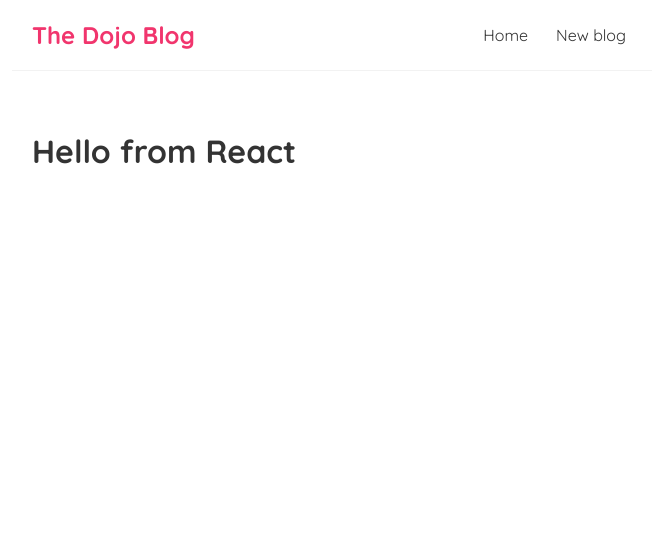
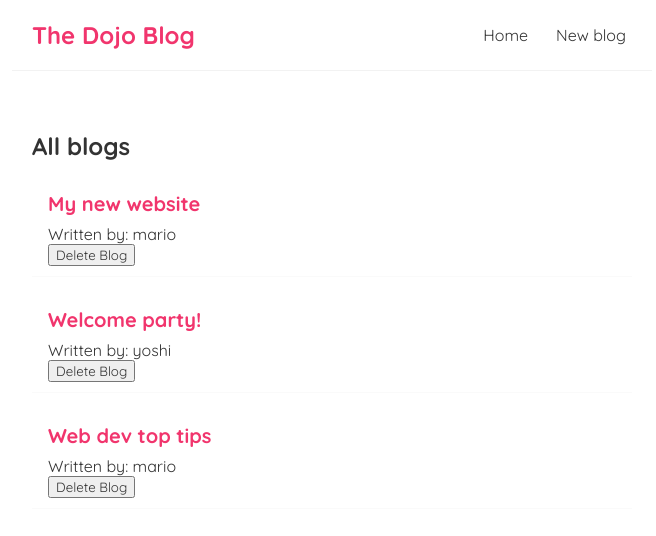
Before and after one commit to mahmoudbadawy5/dojo-blog, a React (Create React App) app: page / in a window 1280 px wide. Shown: the top 536 px of the page, without its empty margins (308-964 px from the left). Built offline with nearby package versions, Linux system fonts and the light colour scheme.

Commit message:
Handling delete

```diff
--- /dev/null
+++ b/src/BlogList.js
@@ -0,0 +1,16 @@
+const BlogList = ({blogs, title, handleDelete}) => {
+    return (
+        <div className="blog-list">
+            <h2>{title}</h2>
+            {blogs.map((blog)=> (
+                <div className="blog-preview" key={blog.id}>
+                    <h2>{blog.title}</h2>
+                    <p>Written by: {blog.author}</p>
+                    <button onClick={() => handleDelete(blog.id)}>Delete Blog</button>
+                </div>
+            ))}
+        </div>
+     );
+}
+
+export default BlogList;
--- a/src/Home.js
+++ b/src/Home.js
@@ -1,6 +1,21 @@
+import { useState } from "react";
+import BlogList from "./BlogList";
+
 const Home = () => {
+    const [blogs, setBlogs] = useState([
+        { title: 'My new website', body: 'lorem ipsum...', author: 'mario', id: 1 },
+        { title: 'Welcome party!', body: 'lorem ipsum...', author: 'yoshi', id: 2 },
+        { title: 'Web dev top tips', body: 'lorem ipsum...', author: 'mario', id: 3 }
+      ])
+
+    const handleDelete = (id) => {
+        setBlogs(blogs.filter((blog) => blog.id !== id))
+    }
+
     return (
-        <h1>Hello from React</h1>
+        <div className="home">
+            <BlogList title="All blogs" blogs={blogs} handleDelete={handleDelete}/>
+        </div>
      );
 }
 
--- a/src/index.css
+++ b/src/index.css
@@ -33,3 +33,17 @@
   margin: 40px auto;
   padding: 20px;
 }
+
+.blog-preview {
+  padding: 10px 16px;
+  margin: 20px 0;
+  border-bottom: 1px solid #fafafa;
+}
+.blog-preview:hover {
+  box-shadow: 1px 3px 5px rgba(0,0,0,0.1);
+}
+.blog-preview h2 {
+  font-size: 20px;
+  color: #f1356d;
+  margin-bottom: 8px;
+}
```
